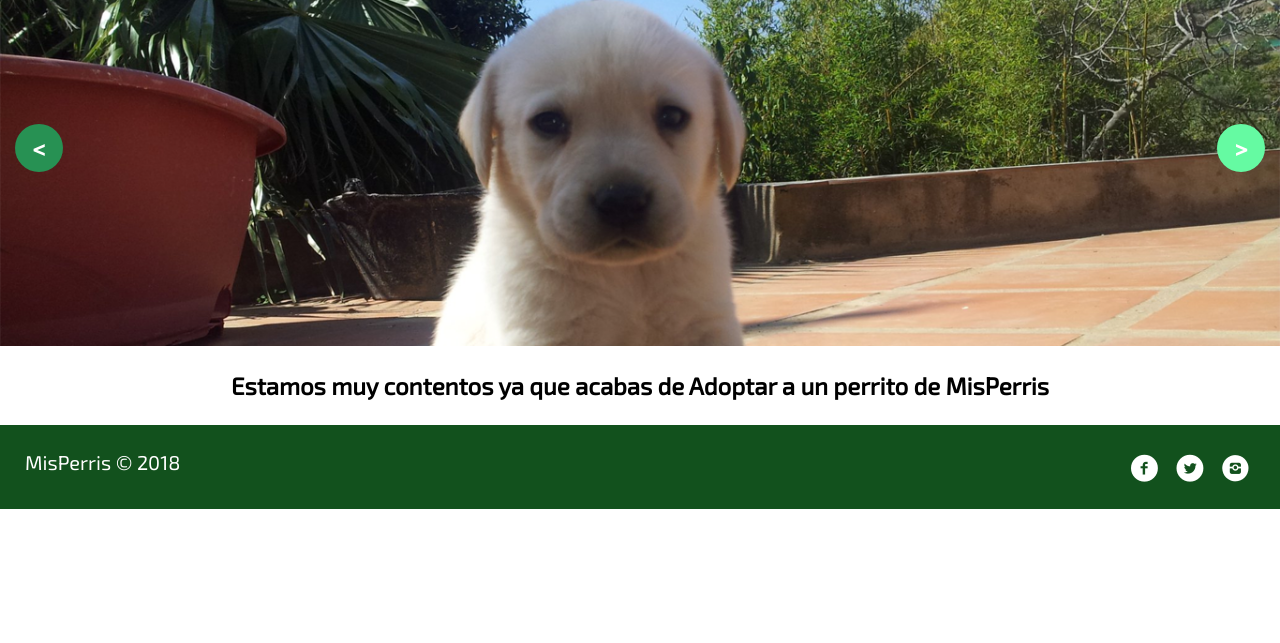
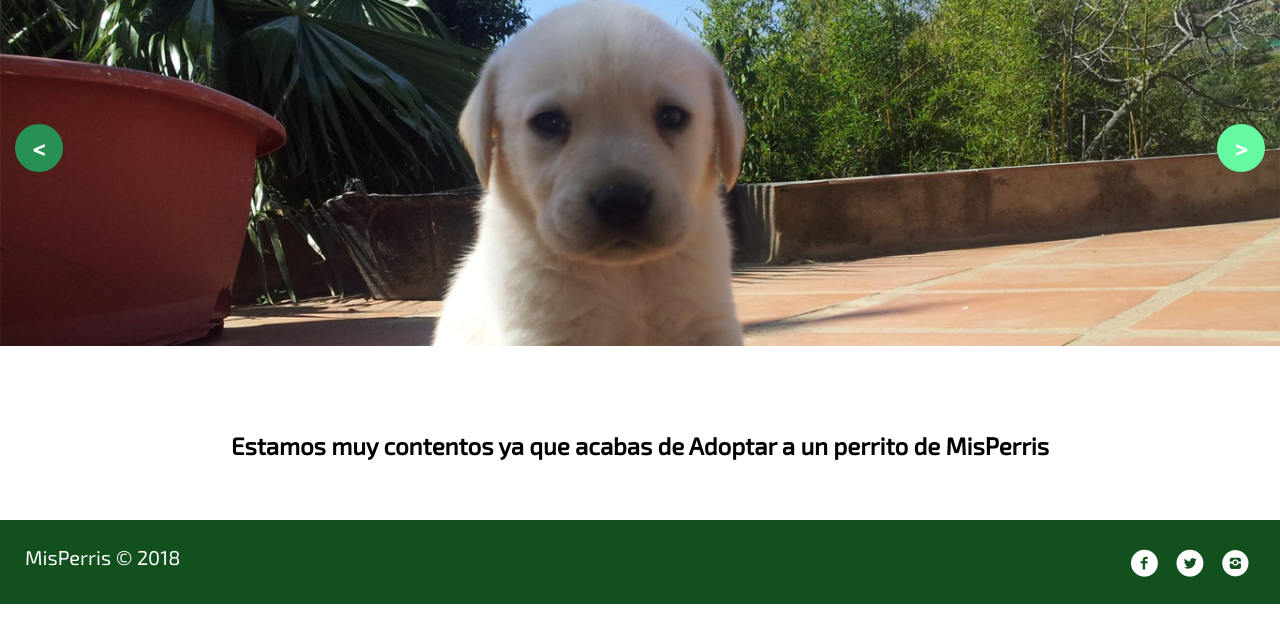
Before and after one commit to VictorAliaga/MisPerris, a Django app: page /adopcion/completado/ in a window 1280 px wide. Shown: the part 51-694 px from the top of the page. Run offline with Django 3.2, Linux system fonts and the light colour scheme.

Commit message:
Arregla Margenes de mascotas y registro exitoso

```diff
--- a/adopcionperros/static/css/perritos.css
+++ b/adopcionperros/static/css/perritos.css
@@ -42,3 +42,8 @@
     white-space: pre-line;
 
 }
+
+.exitoso
+{
+    margin: 60px;
+}
--- a/adopcionperros/static/css/registrar.css
+++ b/adopcionperros/static/css/registrar.css
@@ -53,6 +53,11 @@ form input {
     background-color: #ffffff;
 }
 
+.regis
+{
+    margin: 60px;
+}
+
 
 
 /* ------------------------------------ RESPOSIVE -------------------------------------- */
--- a/adopcionperros/templates/adopcionperros/adopcion_completa.html
+++ b/adopcionperros/templates/adopcionperros/adopcion_completa.html
@@ -3,6 +3,8 @@
 {% block content %}
 
 <div class="contenedor">
-    <h2>Estamos muy contentos ya que acabas de Adoptar a un perrito de MisPerris</h2>
+    <div class="exitoso">
+            <h2>Estamos muy contentos ya que acabas de Adoptar a un perrito de MisPerris</h2>
+    </div>
 </div>
 {% endblock %}
```
Also changed, not shown: adopcionperros/templates/adopcionperros/registro_exitoso.html (+5 -3 lines).
